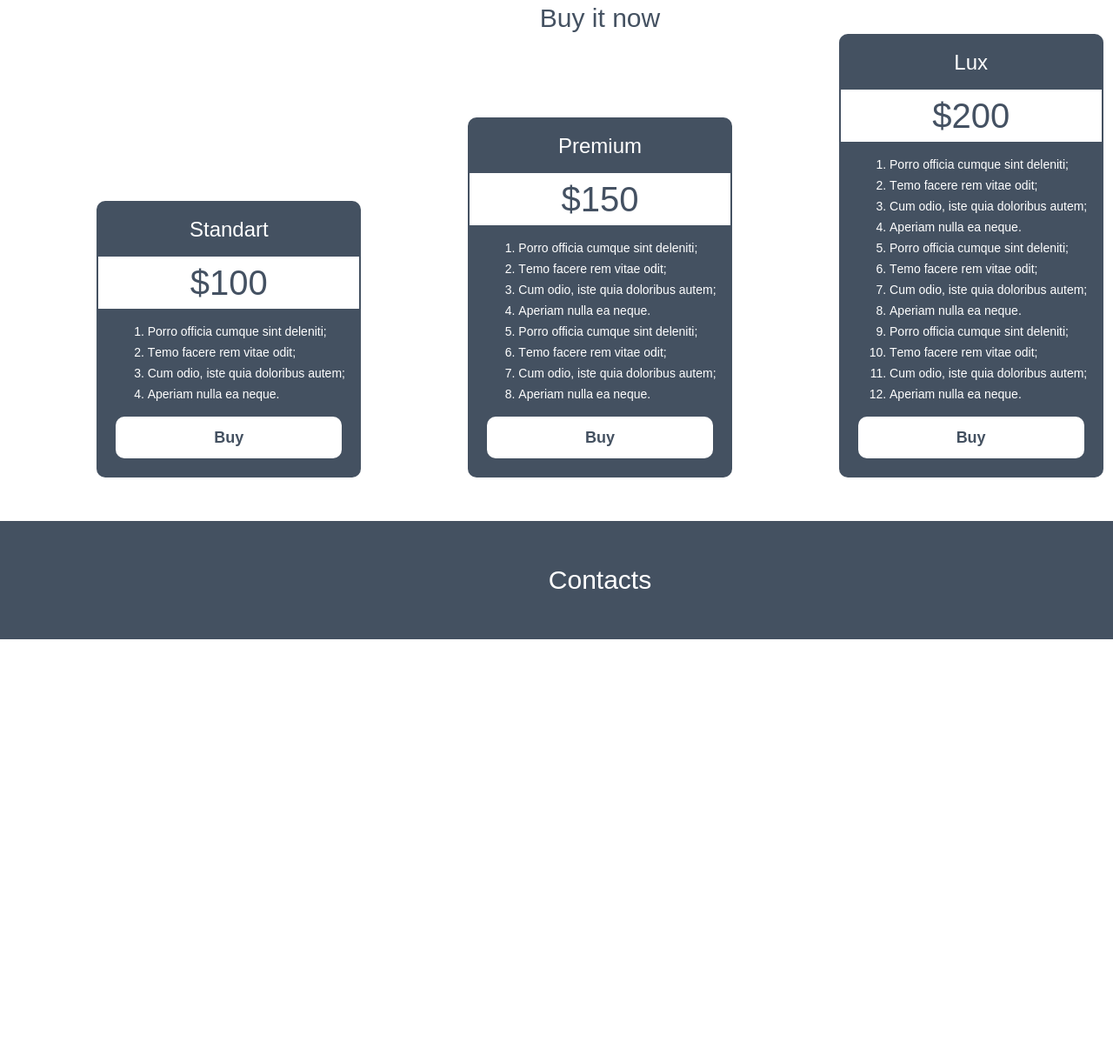
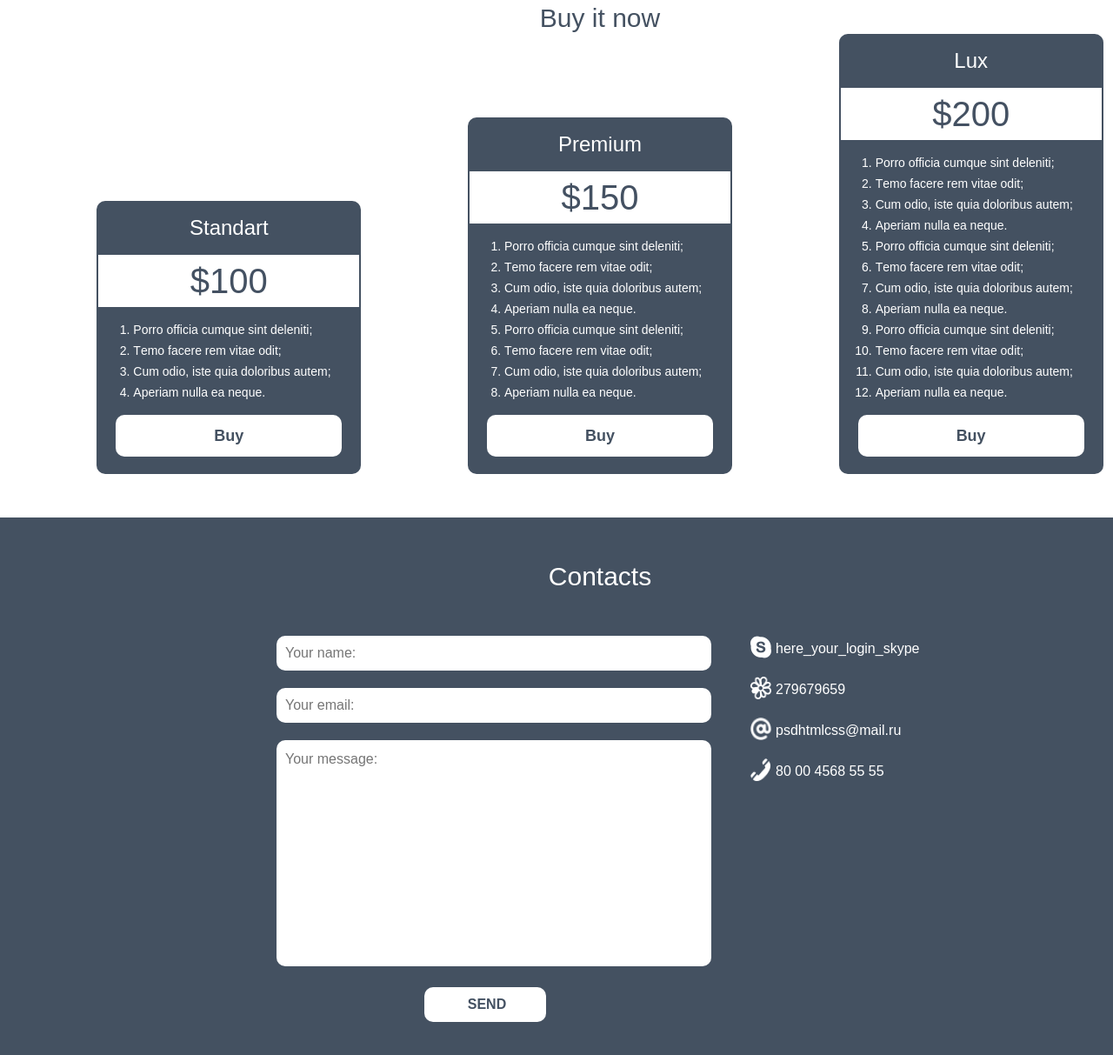
Before and after one commit to Artem771993/Maket, a plain HTML site: page index.html in a window 1280 px wide. Shown: the part 2243-3456 px from the top of the page at 87% size. Before the commit the page ends 2978 px from the top, so only its background shows below. Drawn offline with Linux system fonts and the light colour scheme.

Commit message:
Осталось спрайты, и строку сопирайт

```diff
--- a/css/style.css
+++ b/css/style.css
@@ -415,33 +415,27 @@
 }
 
 .buy-block-standart {
-    display: flex;
-    flex-wrap: wrap;
-    justify-content: center;
+    display: block;
     width: 300px;
     background-color: #445161;
     border-radius: 10px;
-    padding: 2px;
+    padding: 0 2px 20px 2px;
 }
 
 .buy-block-premium {
-    display: flex;
-    flex-wrap: wrap;
-    justify-content: center;
+    display: block;
     width: 300px;
     background-color: #445161;
     border-radius: 10px;
-    padding: 2px;
+    padding: 0 2px 20px 2px;
 }
 
 .buy-block-lux {
-    display: flex;
-    flex-wrap: wrap;
-    justify-content: center;
+    display: block;
     width: 300px;
     background-color: #445161;
     border-radius: 10px;
-    padding: 2px;
+    padding: 0 2px 20px 2px;
 }
 
 .buy-block-title {
@@ -457,7 +451,7 @@
 }
 
 .buy-block-txt {
-    width: 100%;
+/*    width: 100%;*/
     display: block;
     text-align: center;
     background-color: #fff;
@@ -495,8 +489,17 @@
     border-radius: 10px;
     padding: 15px;
     width: 260px;
-    margin-bottom: 20px;
+    margin: 0 auto;
     border-style: none;
+    outline: none;
+}
+
+.buy-block-button:hover {
+    color: blue;
+}
+
+.buy-block-button:active {
+    color: red;
 }
 
 .footer {
@@ -527,4 +530,106 @@
     font-weight: 400;
     text-align: center;
     margin: 0;
+    padding-bottom: 30px;
 }
+
+.form-wrapper {
+    display: block;
+    width: 60%;
+    box-sizing: border-box;
+    float: left;
+}
+
+form {
+    display: block;
+    margin: 0 auto;
+    box-sizing: border-box;
+    float: right;
+}
+
+textarea {
+    resize: none;
+    width: 500px;
+    min-height: 170px;
+    border-radius: 10px;
+    box-sizing: border-box;
+    padding: 10px;
+    border-style: none;
+    outline: none;
+}
+
+input {
+    display: block;
+    width: 500px;
+    min-height: 40px;
+    margin: 20px 0 20px 0;
+    border-radius: 10px;
+    padding-left: 10px;
+    box-sizing: border-box;
+    border-style: none;
+    outline: none;
+}
+
+input[type="submit"]{
+    display: block;
+    width: 140px;
+    min-height: 40px;
+    text-transform: uppercase;
+    outline: none;
+    background-color: #fff;
+    border-style: none;
+    font-family: "ArialMT", sans-serif;
+    font-size: 16px;
+    line-height: 24px;
+    font-weight: 700;
+    color: #445162;
+    margin-left: 170px;
+}
+
+input[type="submit"]:hover {
+    color: #ccc;
+}
+
+input[type="submit"]:active {
+    color: #381;
+}
+
+[placeholder]{
+   font-family: "ArialMT", sans-serif;
+   font-size: 16px;
+   line-height: 24px;
+   font-weight: 400;
+   color: #445162;
+}
+
+.contact-inf {
+    display: block;
+    box-sizing: border-box;
+    width: 40%;
+    float: right;
+    padding-left: 45px;
+    margin: 20px 0 20px 0;
+}
+
+.cont-wrap {
+    display: block;
+    margin-bottom: 20px;
+}
+
+.contact-img {
+    display: block;
+    width: 24px;
+    height: 26px;
+    float: left;
+    margin-right: 5px;
+}
+
+legend {
+    display: block;
+    font-family: "ArialMT", sans-serif;
+    font-size: 16px;
+    line-height: 24px;
+    font-weight: 400;
+    color: #fff;
+    padding-top: 3px;
+}
--- a/index.html
+++ b/index.html
@@ -108,7 +108,7 @@
                <h2 class="buy-title">Buy it now</h2>
                <article class="buy-block-standart">
                    <h2 class="buy-block-title">Standart</h2>
-                   <p class="buy-block-txt">$100</p>
+                   <span class="buy-block-txt">$100</span>
                    <ol class="buy-block-list">
                        <li class="buy-block-list-item">Porro officia cumque sint deleniti; </li>
                        <li class="buy-block-list-item">Тemo facere rem vitae odit;</li>
@@ -119,7 +119,7 @@
                </article>
                <article class="buy-block-premium">
                    <h2 class="buy-block-title">Premium</h2>
-                   <p class="buy-block-txt">$150</p>
+                   <span class="buy-block-txt">$150</span>
                    <ol class="buy-block-list">
                        <li class="buy-block-list-item">Porro officia cumque sint deleniti; </li>
                        <li class="buy-block-list-item">Тemo facere rem vitae odit;</li>
@@ -134,7 +134,7 @@
                </article>
                <article class="buy-block-lux">
                    <h2 class="buy-block-title">Lux</h2>
-                   <p class="buy-block-txt">$200</p>
+                   <span class="buy-block-txt">$200</span>
                    <ol class="buy-block-list">
                        <li class="buy-block-list-item">Porro officia cumque sint deleniti; </li>
                        <li class="buy-block-list-item">Тemo facere rem vitae odit;</li>
@@ -156,6 +156,38 @@
         <footer class="footer">
             <section class="footer-contacts">
                 <h2 class="footer-contacts-title">Contacts</h2>
+                <div class="form-wrapper">
+                  <form  action="#" method="post">
+                  <div>
+                    <input  type="text" placeholder="Your name:">
+                  </div>
+                  <div>
+                    <input  type="text" placeholder="Your email:">
+                  </div>
+                  <div>
+                    <textarea  name="" placeholder="Your message:" id="" cols="30" rows="10"></textarea>
+                  </div>
+                  <div>
+                    <input  type="submit" value="send">
+                  </div>
+                  </form>
+                </div>
+                <div class="contact-inf">
+                  <span class="cont-wrap">
+                    <img class="contact-img" src="img/skype_icon_319.png" alt="skype" width="24" height="26"> <legend>here_your_login_skype</legend>
+                  </span>
+                  <span class="cont-wrap">
+                      <img class="contact-img" src="img/icq_icon_324.png" alt="icq" width="24" height="26">
+                      <legend>279679659</legend>
+                  </span>
+                  <span class="cont-wrap">
+                      <img class="contact-img" src="img/email_icon_332.png" alt="email" width="24" height="26" >                 <legend>psdhtmlcss@mail.ru</legend>
+                  </span>
+                  <span class="cont-wrap">
+                      <img class="contact-img" src="img/phone_icon_337.png" alt="phone" >
+                      <legend>80 00 4568 55 55</legend>
+                  </span>
+                </div>
             </section>
         </footer>
     </div>
```
Also changed, not shown: img/email_icon_332.png (added), img/icq_icon_324.png (added), img/phone_icon_337.png (added), img/skype_icon_319.png (added).
